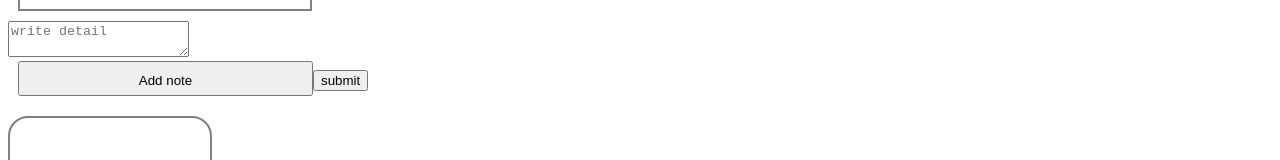
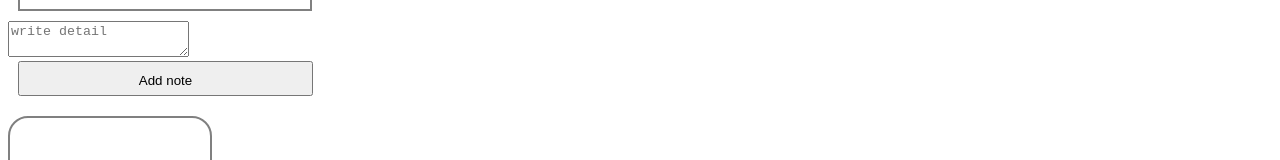
Before and after one commit to shoaibkhan-dev/react-practice-05, a React (Vite) app in the folder react-web/: page / in a window 1280 px wide. Shown: the part 160-320 px from the top of the page. Built offline with nearby package versions, Linux system fonts and the light colour scheme.

Commit message:
un use work remove

```diff
--- a/react-web/src/components/Form/InputFocus.jsx
+++ b/react-web/src/components/Form/InputFocus.jsx
@@ -65,7 +65,6 @@ const InputFocus = () => {
           />
           <br />
         <button className='btn'>Add note</button>
-        <button className='btn2'>submit</button>
       </form>
       <div className='output'></div>
     </div>
```
